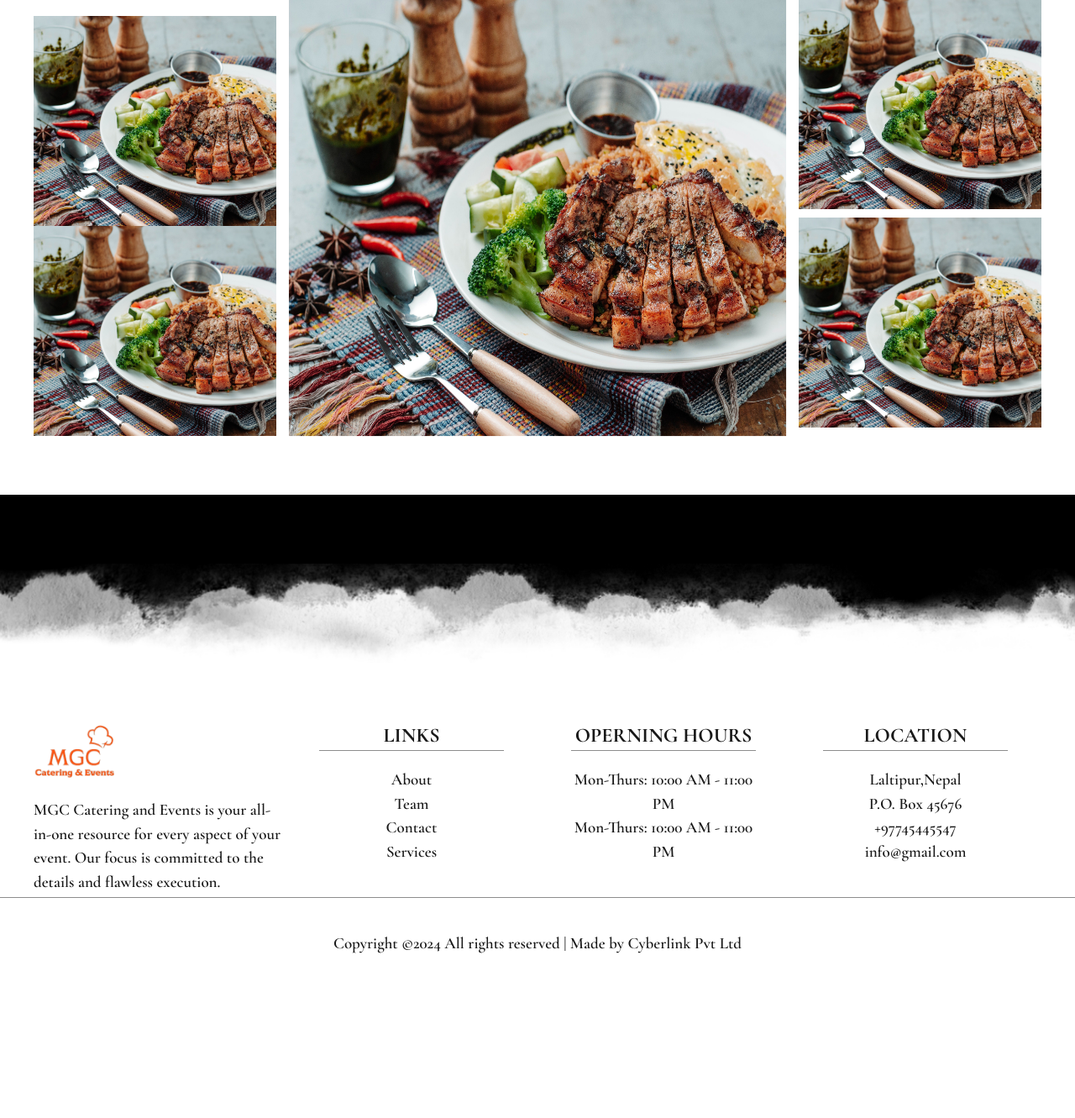
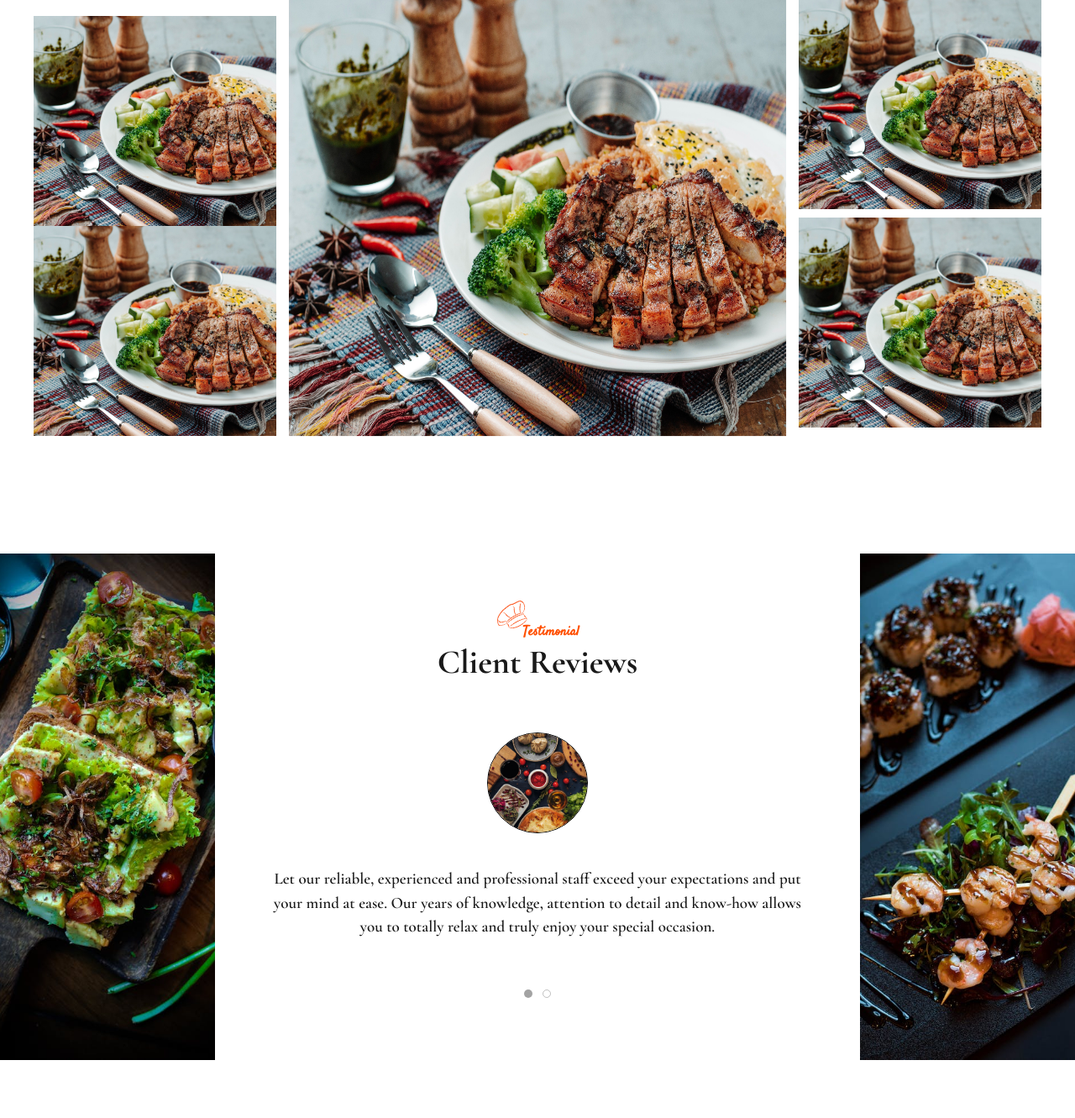
Before and after one commit to NazmaShakya7/MGC, a PHP site: page / in a window 1280 px wide. Shown: the part 3030-4361 px from the top of the page at 84% size. Before the commit the page ends 4165 px from the top, so only its background shows below. Run offline with PHP 8.4, Linux system fonts and the light colour scheme; some libraries are stand-ins or nearby versions.

Commit message:
remaining homepage

```diff
--- a/assets/css/style.css
+++ b/assets/css/style.css
@@ -241,10 +241,30 @@ a:hover{
     object-fit: cover;
 }
 /* --------------------------------- Footer --------------------------------- */
+
+
+/* testimonial */
+.testinominal-img-section img{
+    height: 120px;
+    width: 120px;
+    border: 1px solid black;
+    object-fit: cover;
+    border-radius: 100%;
+}
+.testimonial-card{
+    box-shadow: none !important;
+}
 /* book now */
+.uk-text-white{
+    color: var(--white)!important;
+}
+.uk-text-white p, .uk-text-white h2,.uk-text-white h4{
+    color: var(--white)!important;
+}
 .book-now{
-    background-color: black;
-    height: 200px;
+    background-image: url(../img/book.png);
+    padding-bottom: 190px !important;
+    background-attachment: fixed;
 }
 
 /* footer */
@@ -256,7 +276,7 @@ a:hover{
     position: absolute;
     top: -118px;
     left: 0;
-    background: url(../img/footer-banner.png) ;
+    background: url(https://hotelpadma.com.np/wp-content/themes/wp-bootstrap-starter/images/texture.png) ;
     z-index: 1;
     background-repeat: no-repeat;
     background-size: cover;
@@ -264,3 +284,18 @@ a:hover{
 .border-bottom{
     border-bottom: 1px solid #8D8D8D ;
 }
+
+body{
+    overflow-x: hidden;
+}
+/* offcanvas */
+.uk-offcanvas-bar{
+    background-color: white !important;
+}
+.offcanvas-font li a{
+    font-size: 19px !important;
+    font-family: 'Cormorant Garamond', serif !important;
+    color: var(--secondary) !important;
+    margin-bottom: 0 !important;
+    font-weight: 600 !important;
+}
--- a/assets/include/footer.php
+++ b/assets/include/footer.php
@@ -1,16 +1,16 @@
 <footer class="uk-section uk-services  uk-padding-remove-bottom uk-white-top uk-position-relative">
    <div class="uk-container border-bottom">
         <div class="uk-grid uk-child-width-1-4@m uk-grid-collapse " uk-scrollspy="target:.uk-title ,h3,p,.uk-btn; cls: uk-animation-slide-top-medium;   delay: 50; repeat: true;">
-           <div class="">
-           <img src="assets/img/logo.png" class="uk-logo-white" width="100" alt="">
-           <p>MGC Catering and Events is your all-in-one resource for every aspect of your event. Our focus is committed to the details and flawless execution. </p>
+           <div class="uk-text-left@l uk-text-center">
+           <img src="assets/img/logo.png" class="uk-logo-white" width="100" alt="" style="margin-top:-49px;">
+           <p style="font-size:16px!important;">MGC Catering and Events is your all-in-one resource for every aspect of your event. Our focus is committed to the details and flawless execution. </p>
            </div>
            <div class="uk-text-center uk-padding uk-padding-remove-top">
                <h3 class="border-bottom ">LINKS</h3>
-               <p class="uk-margin-remove">About</p>
-               <p class="uk-margin-remove">Team</p>
-               <p class="uk-margin-remove">Contact</p>
-               <p class="uk-margin-remove">Services</p>
+               <a href=""><p class="uk-margin-remove">About</p></a>
+               <a href=""><p class="uk-margin-remove">Team</p></a>
+               <a href=""><p class="uk-margin-remove">Contact</p></a>
+               <a href=""><p class="uk-margin-remove">Services</p></a>
            </div>
            <div class="uk-text-center uk-padding uk-padding-remove-top">
                <h3 class="border-bottom">OPERNING HOURS</h3>
@@ -28,7 +28,7 @@
         </div>
     </div>
     <div class="uk-container uk-text-center uk-padding" uk-scrollspy="target:.uk-title ,h3,p,.uk-btn; cls: uk-animation-slide-top-medium;   delay: 50; repeat: true;">
-      <p>Copyright ©2024 All rights reserved | Made by Cyberlink Pvt Ltd</p>
+      <p>Copyright ©2024 All rights reserved | <a href="">Made by Cyberlink Pvt Ltd</a></p>
     </div>
 </footer>
 
@@ -37,7 +37,7 @@
    <button class="uk-offcanvas-close " type="button" style="color:var(--primary)!important;" uk-close></button>
       <header class="uk-card-header uk-flex uk-padding-small " >
          <div class="uk-flex ">
-            <img src="assets/img/logo.jpg" alt="" style="width:100%;  height: 80px;">
+            <img src="assets\img\logo.png" alt="" style="width:100%;  height: 80px;">
          </div>
       </header>
       <div style="height:1px; background:#d2563669; "></div>
--- a/assets/include/header.php
+++ b/assets/include/header.php
@@ -39,24 +39,34 @@
       </header>
 
       <div id="uk-menu" uk-offcanvas>
-         <div class="uk-offcanvas-bar">
+      <div class="uk-offcanvas-bar uk-padding-remove">
+         <button class="uk-offcanvas-close " type="button" style="color:var(--primary)!important;" uk-close></button>
+            <header class="uk-card-header  uk-padding-small " >
+               <div class="uk-flex uk-flex-center">
+                  <img src="assets\img\logo.png" alt="" style="width:100px;  height: 80px;">
+               </div>
+            </header>
 
-            <button class="uk-offcanvas-close" type="button" uk-close></button>
-            <div class="uk-width-expand">
-							<ul class="uk-menu-list">
-								<li><a href="about-us.php"><span value="#about">About Hotel</span></a></li>
-								<li><a href="rooms.php"><span value="#rooms">Rooms & Suite</span></a></li>
-								<li><a href="restaurant-bar.php"><span value="#restaurant">Restaurant & Bar</span></a></li>
-								<li><a href="meeting-conference.php"><span value="#meeting">Meeting & Conference </span></a></li>
-								<li><a href="surrounding-facilities.php"><span value="#SurroundingFacilities">Surrounding Facilities</span></a></li>
-								<li><a href="packages.php"><span value="#packages">Packages</span></a></li>
-								<li><a href="clients-reviews.php"><span value="#ClientsReviews">Clients Reviews</span></a></li>
-								<li><a href="gallery.php"><span value="#gallery">Gallery</span></a></li>
-								<li><a href="contact.php"><span value="#contact">Contact Us</span></a></li>
-							</ul>
-							<div class="uk-margin-top">
-								<a href="" download class="uk-hav-btn uk-hav-btn-primary "><span class="uk-margin-small-right"><i class=" fa-solid fa-arrow-down-long"></i></span> E-Brochure</a>
-							</div>
-						</div>
+            <nav class="uk-card-small uk-card-body uk-nav-small">
+               <ul class="uk-nav-default offcanvas-font" uk-nav>
+                  <li><a href="index.php">Home</a></li>
+                  <li>
+                     <a href="about.php">About</a>
+                  </li>
+                  <li>
+                     <a href="services.php">Services</a>
+                  </li>
+                  <li>
+                     <a href="contact.php">Contact</a>
+                  </li>
+               </ul>
+            </nav>
+            <div style="height:1px; background:#d2563669; "></div>
+            <div class="off-canvas-icon uk-text-center uk-margin-top">
+               <a href="#"><i class="fa-brands fa-facebook uk-margin-small-right" ></i></a>
+               <a href="#"><i class="fa-brands fa-twitter uk-margin-small-right"></i></a>
+               <a href="#"><i class="fa-brands fa-instagram uk-margin-small-right"></i></a>
+               <a href="#"><i class="fa-brands fa-linkedin uk-margin-small-right"></i></a>
+            </div>
          </div>
       </div>
--- a/index.php
+++ b/index.php
@@ -162,10 +162,82 @@
     </div>
 </section>
 
+<!-- /* -------------------------------- Testinonial -------------------------------- */ -->
+<section class="uk-section uk-about uk-padding-remove-horizontal">
+    <div class="uk-container-xlarge uk-padding-remove-horizontal">
+        <div class="uk-grid uk-grid-collapse uk-grid-match">
+            <div class="uk-width-1-5@m" uk-scrollspy="cls: uk-animation-slide-left; repeat: true; delay:200">
+                <img src="assets/img/test3.jpeg" alt="">
+            </div>
+            <div class="uk-width-3-5@m uk-padding-small" uk-scrollspy="target:.uk-primary-title,h2,p,img,.uk-btn; cls: uk-animation-slide-top-medium;   delay: 50; repeat: true;" style="overflow:hidden;">
+                <div class="uk-padding uk-flex uk-flex-middle uk-flex-column uk-text-center">
+                    <div class="uk-primary-title ">
+                        <h4 class="uk-margin-remove">Testimonial</h4>
+                    </div>
+                    <div class="uk-section-title uk-text-center">
+                        <h2>Client Reviews</h2>
+                    </div>
+                </div>
+                <div class="uk-slider-container-offset" uk-slider >
+                    <div class="uk-position-relative uk-visible-toggle uk-light" tabindex="-1">
+                        <ul class="uk-slider-items uk-child-width-1-1@s uk-grid ">
+                            <li>
+                                <div class="uk-card uk-card-default testimonial-card ">
+                                    <div class="uk-card-media-top uk-flex uk-flex-center testinominal-img-section">
+                                        <img src="assets/img/test1.jpg"  alt="">
+                                    </div>
+                                    <div class="uk-card-body uk-text-center">
+
+                                        <p>Let our reliable, experienced and professional staff exceed your expectations and put your mind at ease. Our years of knowledge, attention to detail and know-how allows you to totally relax and truly enjoy your special occasion.</p>
+                                    </div>
+                                </div>
+                            </li>
+                            <li>
+                                <div class="uk-card uk-card-default testimonial-card ">
+                                    <div class="uk-card-media-top uk-flex uk-flex-center testinominal-img-section">
+                                        <img src="assets/img/banner.jpg"  alt="">
+                                    </div>
+                                    <div class="uk-card-body uk-text-center">
+
+                                        <p>Let our reliable, experienced and professional staff exceed your expectations and put your mind at ease. Our years of knowledge, attention to detail and know-how allows you to totally relax and truly enjoy your special occasion.</p>
+                                    </div>
+                                </div>
+                            </li>
+                        </ul>
+                        <a class="uk-position-center-left uk-position-small uk-hidden-hover" href uk-slidenav-previous uk-slider-item="previous"></a>
+                        <a class="uk-position-center-right uk-position-small uk-hidden-hover" href uk-slidenav-next uk-slider-item="next"></a>
+                    </div>
+                    <ul class="uk-slider-nav uk-dotnav uk-flex-center uk-margin"></ul>
+                    </div>
+                </div>
+            <div class="uk-width-1-5@m" uk-scrollspy="cls: uk-animation-slide-right; repeat: true; delay:200">
+                <img src="assets/img/test2.jpeg" alt="">
+            </div>
+        </div>
+    </div>
+</section>
+
 <!-- /* -------------------------------- Book Now -------------------------------- */ -->
 <section class="uk-section book-now">
-    <div class="uk-container">
-
+    <div class="uk-container uk-text-center" uk-scrollspy="target:.uk-title ,.uk-text-white,.uk-btn; cls: uk-animation-slide-top-medium;   delay: 50; repeat: true;">
+        <div class="uk-title uk-text-white">
+            <h4>Online Reservation</h4>
+        </div>
+        <div class="uk-section-title  ">
+            <h2 class="uk-text-white">BOOK AN RESERVATION</h2>
+        </div>
+        <div class="uk-text-white">
+            <p >Are you planning on throwing a huge party?</p>
+            <p class="uk-margin-remove">Let’s start creating that amazing celebration your guests will <br>compare others to for years.</p>
+        </div>
+        <div class="uk-text-white uk-margin">
+            <h2>For More Information:</h2>
+            <p>Mail: abc@gmail.com</p>
+            <p class="uk-margin-remove">Call: +97865345345</p>
+        </div>
+        <div class="uk-text-center mt-5">
+            <a href="" class="uk-btn uk-primary ">Read More</a>
+        </div>
     </div>
 </section>
 <?php include('assets/include/footer.php') ?>
```
Also changed, not shown: assets/img/book.png (added), assets/img/test1.jpg (added), assets/img/test2.jpeg (added), assets/img/test3.jpeg (added), assets/img/user.png (added).
